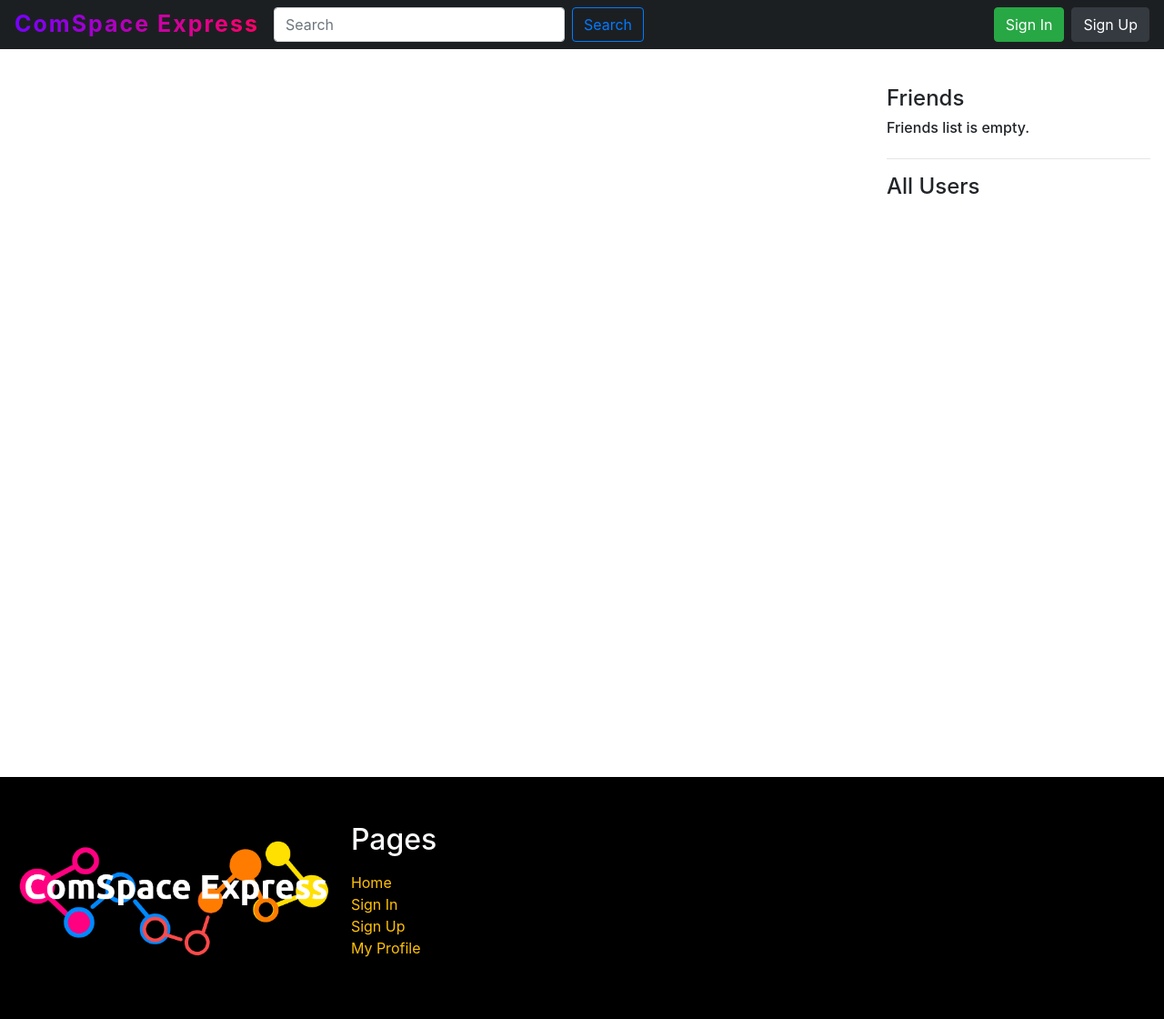
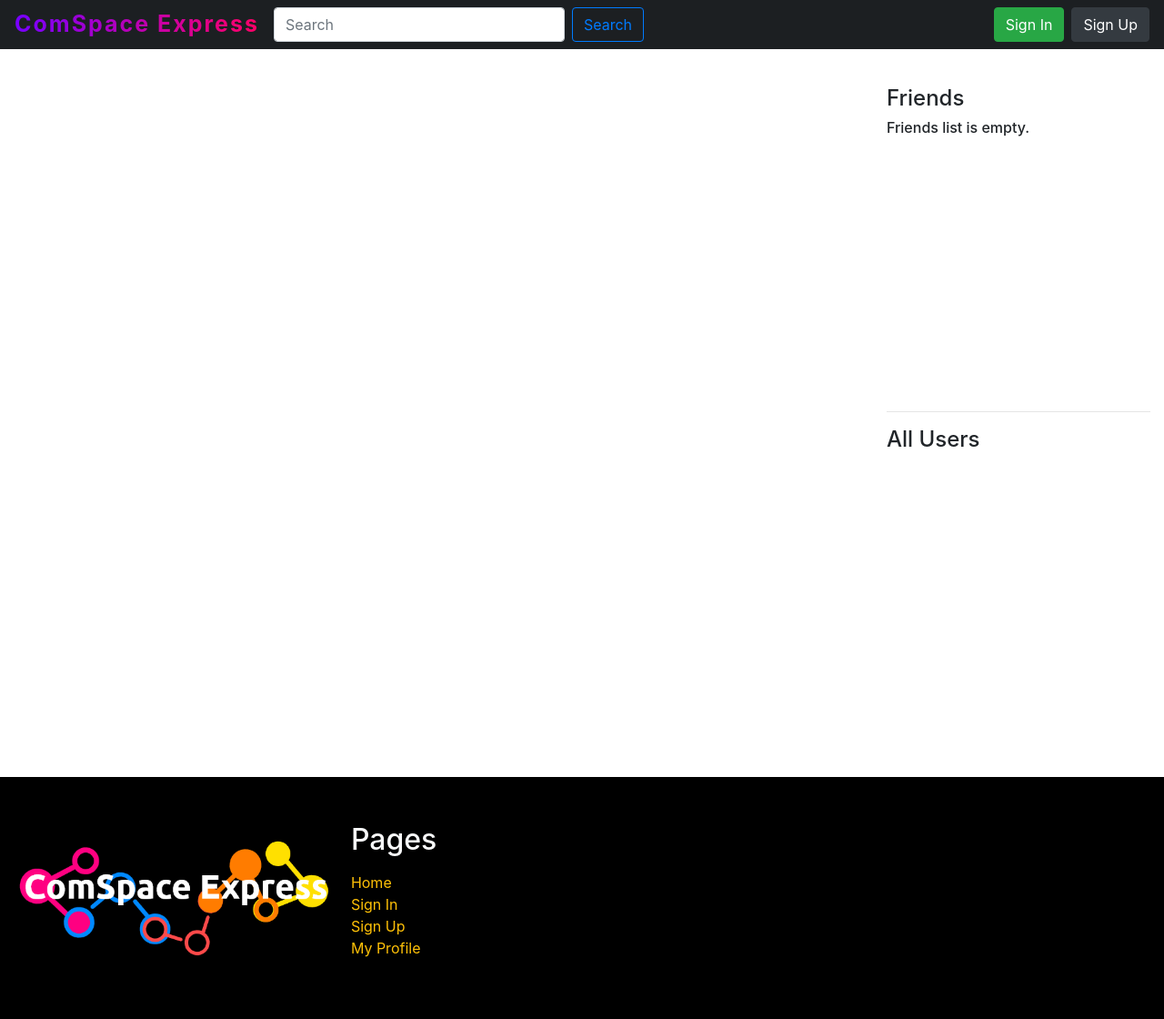
Before and after one commit to parikshit223933/Comspace-Express, a Node server app: page / in a window 1280 px wide. Shown: the whole page at 91% size. Run offline with Node 20, Linux system fonts and the light colour scheme; data that the repository does not hold is empty; style sheets or scripts are compiled from the project's sources; some libraries are stand-ins or nearby versions.

Commit message:
styled friends box and resized it

```diff
--- a/assets/css/home.css
+++ b/assets/css/home.css
@@ -13,6 +13,29 @@
 
 .card:hover {
   box-shadow: 0px 0px 2px 1px #f0f0f0;
+}
+
+.row section:nth-child(3) {
+  height: 95vh;
+  overflow: hidden;
+}
+
+.row section:nth-child(3) #friends-container {
+  height: 47%;
+  overflow: scroll;
+}
+
+.row section:nth-child(3) #friends-container::-webkit-scrollbar {
+  display: none;
+}
+
+.row section:nth-child(3) #all-users-container {
+  height: 47%;
+  overflow: scroll;
+}
+
+.row section:nth-child(3) #all-users-container::-webkit-scrollbar {
+  display: none;
 }
 
 .row section:nth-child(3) a:hover {
--- a/assets/scss/home.scss
+++ b/assets/scss/home.scss
@@ -22,6 +22,27 @@
 {
     section:nth-child(3)
     {
+        $sub-container-height:47%;
+        height:95vh;
+        overflow:hidden;
+        #friends-container
+        {
+            height:$sub-container-height;
+            overflow:scroll;
+            &::-webkit-scrollbar
+            {
+                display: none;;
+            }
+        }
+        #all-users-container
+        {
+            height:$sub-container-height;
+            overflow:scroll;
+            &::-webkit-scrollbar
+            {
+                display: none;;
+            }
+        }
         a
         {
             &:hover
@@ -47,6 +68,7 @@
                 display: none;
             }
         }
+
     }
 }
 .action-buttons
--- a/views/home.ejs
+++ b/views/home.ejs
@@ -24,7 +24,7 @@
     </section>
 
     <section id="user-friends" class="col-sm-3 mt-4 pb-3 pt-3">
-        <div>
+        <div id="friends-container">
             <h4>
                 Friends
             </h4>
@@ -40,8 +40,10 @@
                 <%}%>
             </ul>
         </div>
+
         <hr>
-        <div>
+
+        <div id="all-users-container">
             <h4>
                 All Users
             </h4>
```
